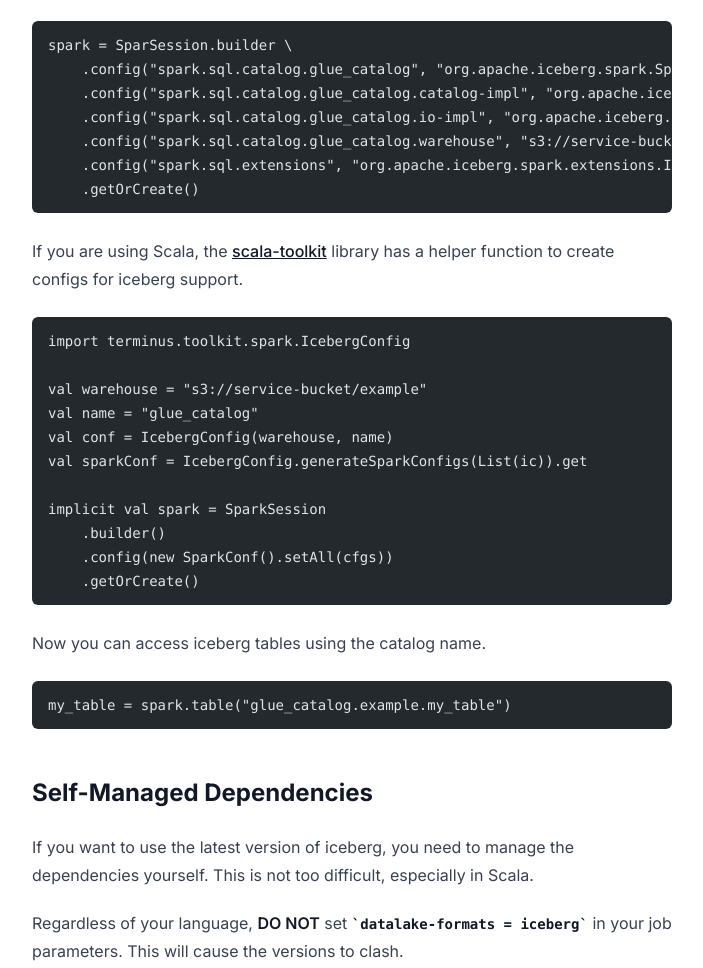
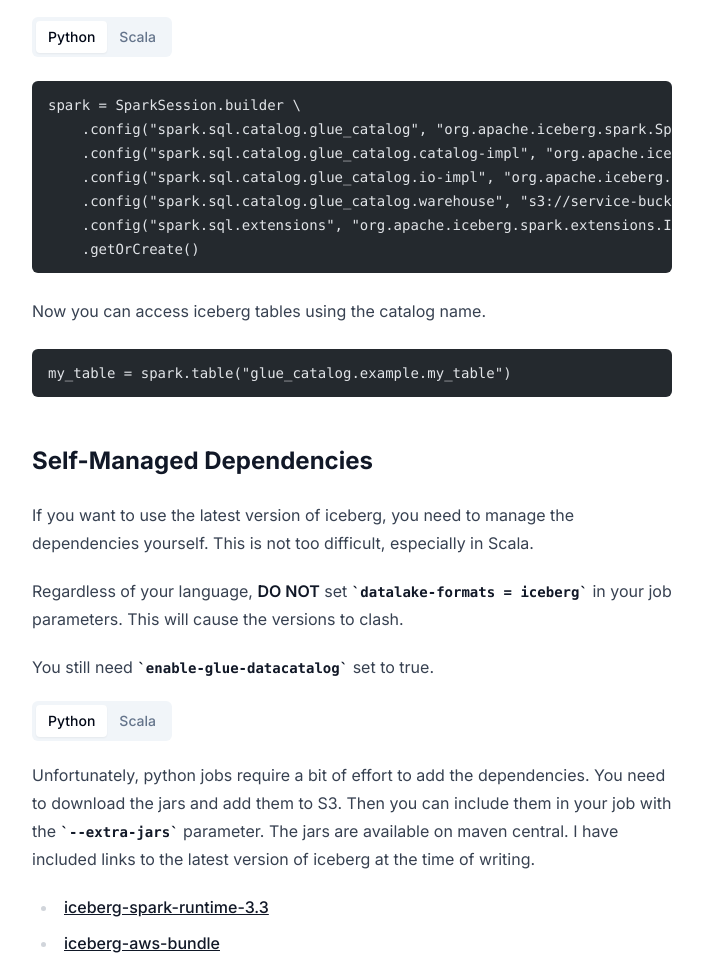
Before and after one commit to ryanmiville/rymi.dev, an Astro site: page /blog/glue-iceberg in a window 1280 px wide. Shown: the part 4237-5205 px from the top of the page, without its empty margins (288-991 px from the left). Built offline with nearby package versions, Linux system fonts and the light colour scheme; Astro itself is replaced by a stand-in of ours; code samples lack their colours.

Commit message:
Add LanguageTabs

````diff
--- a/package.json
+++ b/package.json
@@ -18,6 +18,7 @@
     "@fontsource-variable/inter": "^5.0.16",
     "@radix-ui/react-dropdown-menu": "^2.0.6",
     "@radix-ui/react-slot": "^1.0.2",
+    "@radix-ui/react-tabs": "^1.0.4",
     "@types/react": "^18.2.45",
     "@types/react-dom": "^18.2.18",
     "astro": "^4.0.8",
--- /dev/null
+++ b/src/components/LanguageTabs.tsx
@@ -0,0 +1,19 @@
+
+import { Tabs, TabsContent, TabsList, TabsTrigger } from "@/components/ui/tabs";
+
+export default function LanguageTabs(props: any) {
+	return (
+    <Tabs defaultValue="python">
+      <TabsList>
+        <TabsTrigger value="python">Python</TabsTrigger>
+        <TabsTrigger value="scala">Scala</TabsTrigger>
+      </TabsList>
+      <TabsContent value="python">
+				{props.python}
+      </TabsContent>
+      <TabsContent value="scala">
+				{props.scala}
+      </TabsContent>
+    </Tabs>
+  );
+};
--- /dev/null
+++ b/src/components/ui/tabs.tsx
@@ -0,0 +1,55 @@
+"use client"
+
+import * as React from "react"
+import * as TabsPrimitive from "@radix-ui/react-tabs"
+
+import { cn } from "@/lib/utils"
+
+const Tabs = TabsPrimitive.Root
+
+const TabsList = React.forwardRef<
+  React.ElementRef<typeof TabsPrimitive.List>,
+  React.ComponentPropsWithoutRef<typeof TabsPrimitive.List>
+>(({ className, ...props }, ref) => (
+  <TabsPrimitive.List
+    ref={ref}
+    className={cn(
+      "inline-flex h-10 items-center justify-center rounded-md bg-muted p-1 text-muted-foreground",
+      className
+    )}
+    {...props}
+  />
+))
+TabsList.displayName = TabsPrimitive.List.displayName
+
+const TabsTrigger = React.forwardRef<
+  React.ElementRef<typeof TabsPrimitive.Trigger>,
+  React.ComponentPropsWithoutRef<typeof TabsPrimitive.Trigger>
+>(({ className, ...props }, ref) => (
+  <TabsPrimitive.Trigger
+    ref={ref}
+    className={cn(
+      "inline-flex items-center justify-center whitespace-nowrap rounded-sm px-3 py-1.5 text-sm font-medium ring-offset-background transition-all focus-visible:outline-none focus-visible:ring-2 focus-visible:ring-ring focus-visible:ring-offset-2 disabled:pointer-events-none disabled:opacity-50 data-[state=active]:bg-background data-[state=active]:text-foreground data-[state=active]:shadow-sm",
+      className
+    )}
+    {...props}
+  />
+))
+TabsTrigger.displayName = TabsPrimitive.Trigger.displayName
+
+const TabsContent = React.forwardRef<
+  React.ElementRef<typeof TabsPrimitive.Content>,
+  React.ComponentPropsWithoutRef<typeof TabsPrimitive.Content>
+>(({ className, ...props }, ref) => (
+  <TabsPrimitive.Content
+    ref={ref}
+    className={cn(
+      "mt-2 ring-offset-background focus-visible:outline-none focus-visible:ring-2 focus-visible:ring-ring focus-visible:ring-offset-2",
+      className
+    )}
+    {...props}
+  />
+))
+TabsContent.displayName = TabsPrimitive.Content.displayName
+
+export { Tabs, TabsList, TabsTrigger, TabsContent }
--- a/src/content/blog/glue-iceberg.mdx
+++ b/src/content/blog/glue-iceberg.mdx
@@ -3,6 +3,9 @@ title: Using Apache Iceberg in AWS Glue Jobs
 publishDate: 2 Jan 2024
 description: A guide to optimally using Apache Iceberg in AWS Glue jobs.
 ---
+
+import LanguageTabs from "@/components/LanguageTabs";
+
 
 # What is Apache Iceberg?
 
@@ -136,8 +139,10 @@ In 1.0.0, you must access iceberg tables using a qualified catalog name. The nam
 
 You must also specify a warehouse location. This is where iceberg will store its metadata if the table does not already have a location set. The Glue database default location takes precedence over this setting. I recommend setting the warehouse location to the same location as the database default location. If you are accessing iceberg tables from more than one database, you can create multiple catalogs per database. However, this is not necessary if your databases have their default locations set.
 
-```python
-spark = SparSession.builder \
+<LanguageTabs client:load>
+	<div slot="python">
+		```python "glue_catalog" "s3://service-bucket/example"
+		spark = SparkSession.builder \
 			.config("spark.sql.catalog.glue_catalog", "org.apache.iceberg.spark.SparkCatalog") \
 			.config("spark.sql.catalog.glue_catalog.catalog-impl", "org.apache.iceberg.aws.glue.GlueCatalog") \
 			.config("spark.sql.catalog.glue_catalog.io-impl", "org.apache.iceberg.aws.s3.S3FileIO") \
@@ -146,7 +151,25 @@ spark = SparSession.builder \
 			.getOrCreate()
 		```
 
-If you are using Scala, the [scala-toolkit](https://github.com/GetTerminus/scala-toolkit) library has a helper function to create configs for iceberg support.
+		Now you can access iceberg tables using the catalog name.
+
+		```python
+		my_table = spark.table("glue_catalog.example.my_table")
+		```
+
+	</div>
+	<div slot="scala">
+		```scala "glue_catalog" "s3://service-bucket/example"
+		val spark = SparkSession.builder
+			.config("spark.sql.catalog.glue_catalog", "org.apache.iceberg.spark.SparkCatalog")
+			.config("spark.sql.catalog.glue_catalog.catalog-impl", "org.apache.iceberg.aws.glue.GlueCatalog")
+			.config("spark.sql.catalog.glue_catalog.io-impl", "org.apache.iceberg.aws.s3.S3FileIO")
+			.config("spark.sql.catalog.glue_catalog.warehouse", "s3://service-bucket/example")
+			.config("spark.sql.extensions", "org.apache.iceberg.spark.extensions.IcebergSparkSessionExtensions")
+			.getOrCreate()
+		```
+
+		The [scala-toolkit](https://github.com/GetTerminus/scala-toolkit) library has a helper function to create configs for iceberg support.
 
 		```scala
 		import terminus.toolkit.spark.IcebergConfig
@@ -164,9 +187,11 @@ implicit val spark = SparkSession
 
 		Now you can access iceberg tables using the catalog name.
 
-```python
-my_table = spark.table("glue_catalog.example.my_table")
+		```scala
+		val myTable = spark.table("glue_catalog.example.my_table")
 		```
+	</div>
+</LanguageTabs>
 
 ## Self-Managed Dependencies
 
@@ -176,18 +201,10 @@ Regardless of your language, **DO NOT** set `datalake-formats = iceberg` in your
 
 You still need `enable-glue-datacatalog` set to true.
 
-### Scala
+<LanguageTabs client:load>
+<div slot="python">
 
-If you are using Scala, just add the following to your `libraryDependencies` in build.sbt:
-
-```scala
-"org.apache.iceberg" % "iceberg-aws-bundle"         % "<ICEBERG_VERSION>",
-"org.apache.iceberg" %% "iceberg-spark-runtime-3.3" % "<ICEBERG_VERSION>",
-```
-
-### Python
-
-Unfortunately, python jobs require more work. You need to download the jars and add them to S3. Then you include them in your job with the `--extra-jars` parameter. You can download the jars from maven central. I have included links to the latest version of iceberg at the time of writing.
+	Unfortunately, python jobs require a bit of effort to add the dependencies. You need to download the jars and add them to S3. Then you can include them in your job with the `--extra-jars` parameter. The jars are available on maven central. I have included links to the latest version of iceberg at the time of writing.
 
 	- [iceberg-spark-runtime-3.3](https://repo1.maven.org/maven2/org/apache/iceberg/iceberg-spark-runtime-3.3_2.12/1.4.3/iceberg-spark-runtime-3.3_2.12-1.4.3.jar)
 	- [iceberg-aws-bundle](https://repo1.maven.org/maven2/org/apache/iceberg/iceberg-aws-bundle/1.4.3/iceberg-aws-bundle-1.4.3.jar)
@@ -210,7 +227,7 @@ resource "aws_glue_job" "job" {
 
 	Now that you have your dependencies added, set these configs in your Spark session:
 
-```python
+	```python "spark_catalog" "SparkSessionCatalog"
 	spark = SparSession.builder \
 		.config("spark.sql.catalog.spark_catalog", "org.apache.iceberg.spark.SparkSessionCatalog") \
 		.config("spark.sql.catalog.spark_catalog.catalog-impl", "org.apache.iceberg.aws.glue.GlueCatalog") \
@@ -218,6 +235,28 @@ spark = SparSession.builder \
 		.config("spark.sql.extensions", "org.apache.iceberg.spark.extensions.IcebergSparkSessionExtensions") \
 		.getOrCreate()
 	```
+</div>
+
+<div slot="scala">
+	Just add the following to your `libraryDependencies` in build.sbt:
+
+	```scala
+	"org.apache.iceberg" % "iceberg-aws-bundle"         % "<ICEBERG_VERSION>",
+	"org.apache.iceberg" %% "iceberg-spark-runtime-3.3" % "<ICEBERG_VERSION>",
+	```
+
+	Now that you have your dependencies added, set these configs in your Spark session:
+
+	```scala "spark_catalog" "SparkSessionCatalog"
+	val spark = SparSession.builder
+		.config("spark.sql.catalog.spark_catalog", "org.apache.iceberg.spark.SparkSessionCatalog")
+		.config("spark.sql.catalog.spark_catalog.catalog-impl", "org.apache.iceberg.aws.glue.GlueCatalog")
+		.config("spark.sql.catalog.spark_catalog.io-impl", "org.apache.iceberg.aws.s3.S3FileIO")
+		.config("spark.sql.extensions", "org.apache.iceberg.spark.extensions.IcebergSparkSessionExtensions")
+		.getOrCreate()
+	```
+</div>
+</LanguageTabs>
 
 The nice thing is that these do not require a separate, named catalog. Assuming your databases have a default location set, you do not need to provide a warehouse either. These values can be copied and pasted from job-to-job without any modifications.
 
````
Also changed, not shown: astro.config.mjs (line endings or trailing spaces), pnpm-lock.yaml. Lines whose indentation alone changed are shown as unchanged.
